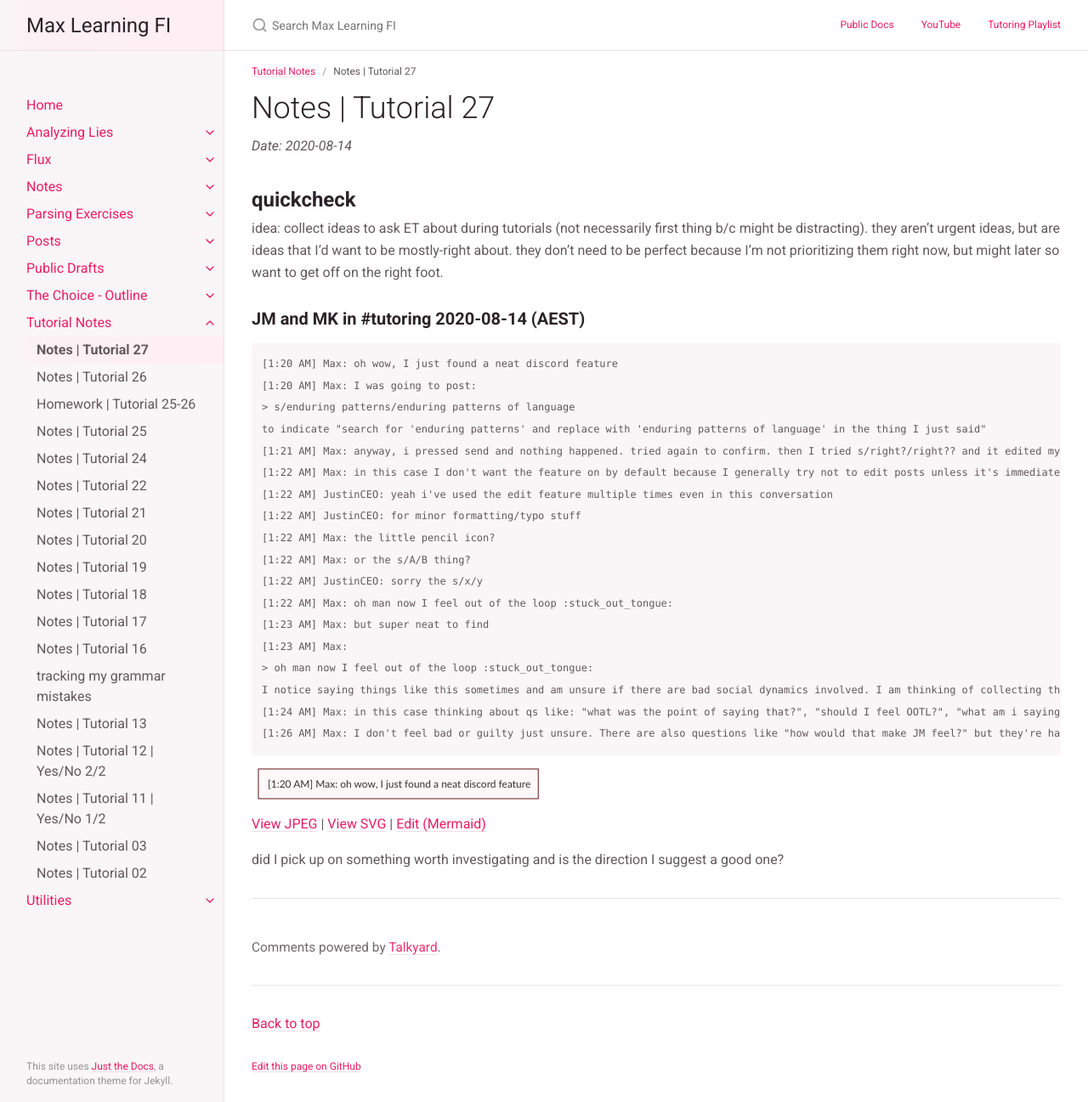
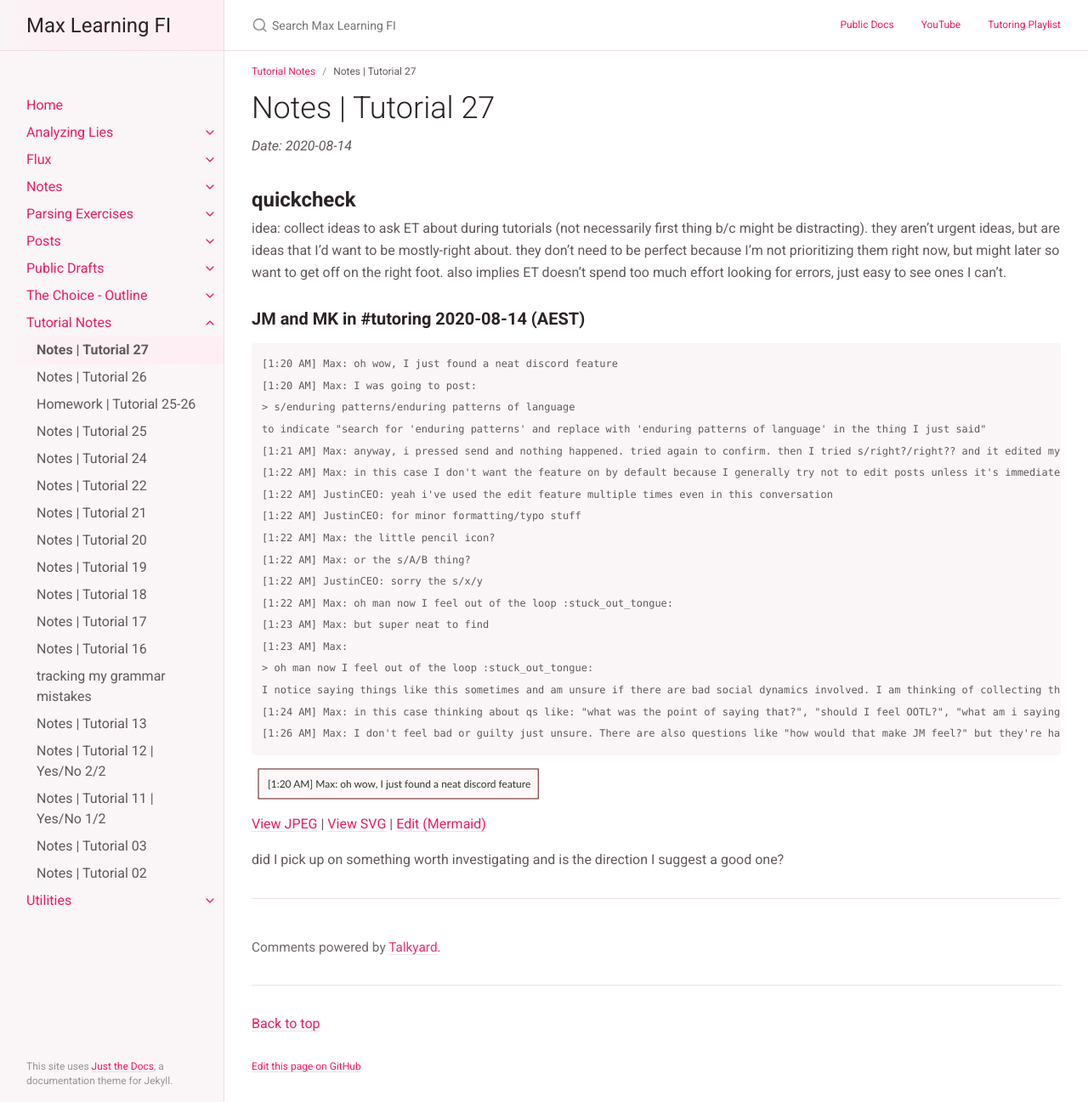
Before and after one commit to curi/fi, a Jekyll site: the page built from docs/_tutorials/2020-08-14.md, in a window 1280 px wide and 1297 px high. Shown: the whole window at 85% size. Built offline with Jekyll 4.4.1, drawn with Linux system fonts in a browser that asks for light colours.

Commit message:
expand quickcheck idea

```diff
--- a/docs/_tutorials/2020-08-14.md
+++ b/docs/_tutorials/2020-08-14.md
@@ -8,7 +8,7 @@ lesson: 27
 
 ## quickcheck
 
-idea: collect ideas to ask ET about during tutorials (not necessarily first thing b/c might be distracting). they aren't urgent ideas, but are ideas that I'd want to be mostly-right about. they don't need to be perfect because I'm not prioritizing them right now, but might later so want to get off on the right foot.
+idea: collect ideas to ask ET about during tutorials (not necessarily first thing b/c might be distracting). they aren't urgent ideas, but are ideas that I'd want to be mostly-right about. they don't need to be perfect because I'm not prioritizing them right now, but might later so want to get off on the right foot. also implies ET doesn't spend too much effort looking for errors, just easy to see ones I can't.
 
 ### JM and MK in #tutoring 2020-08-14 (AEST)
 
```
